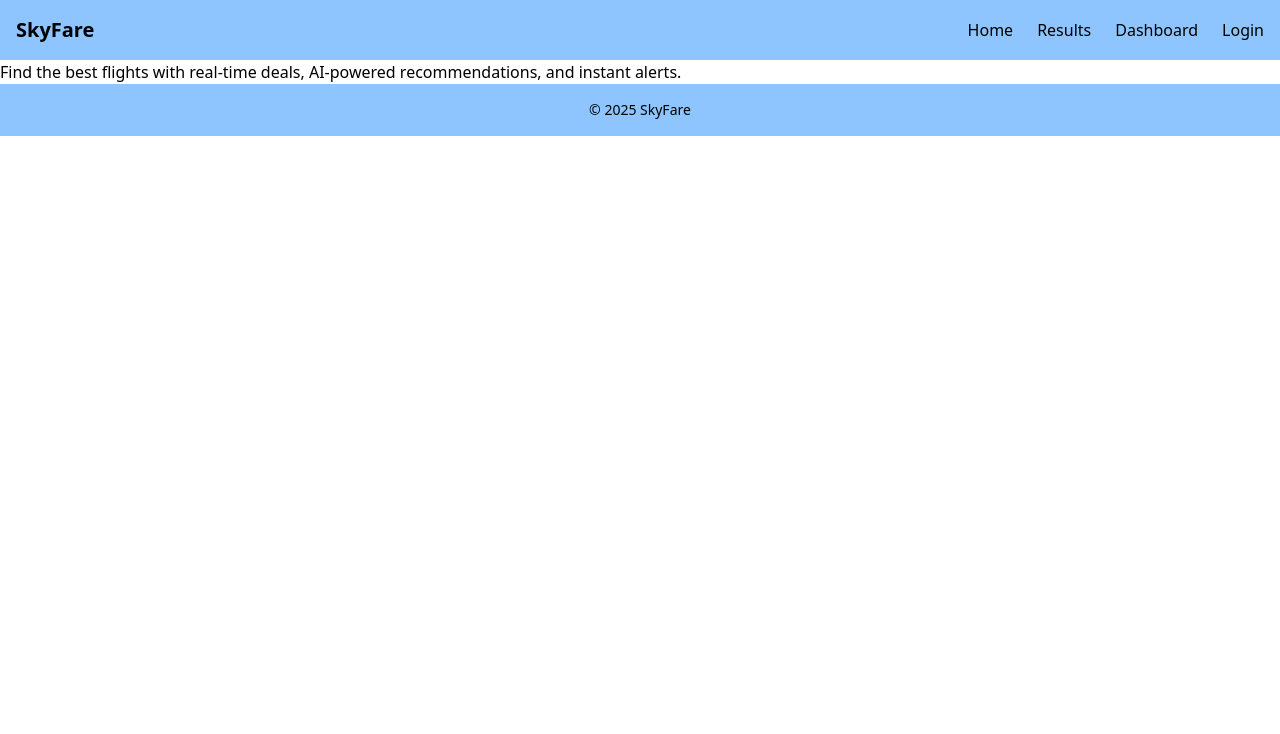
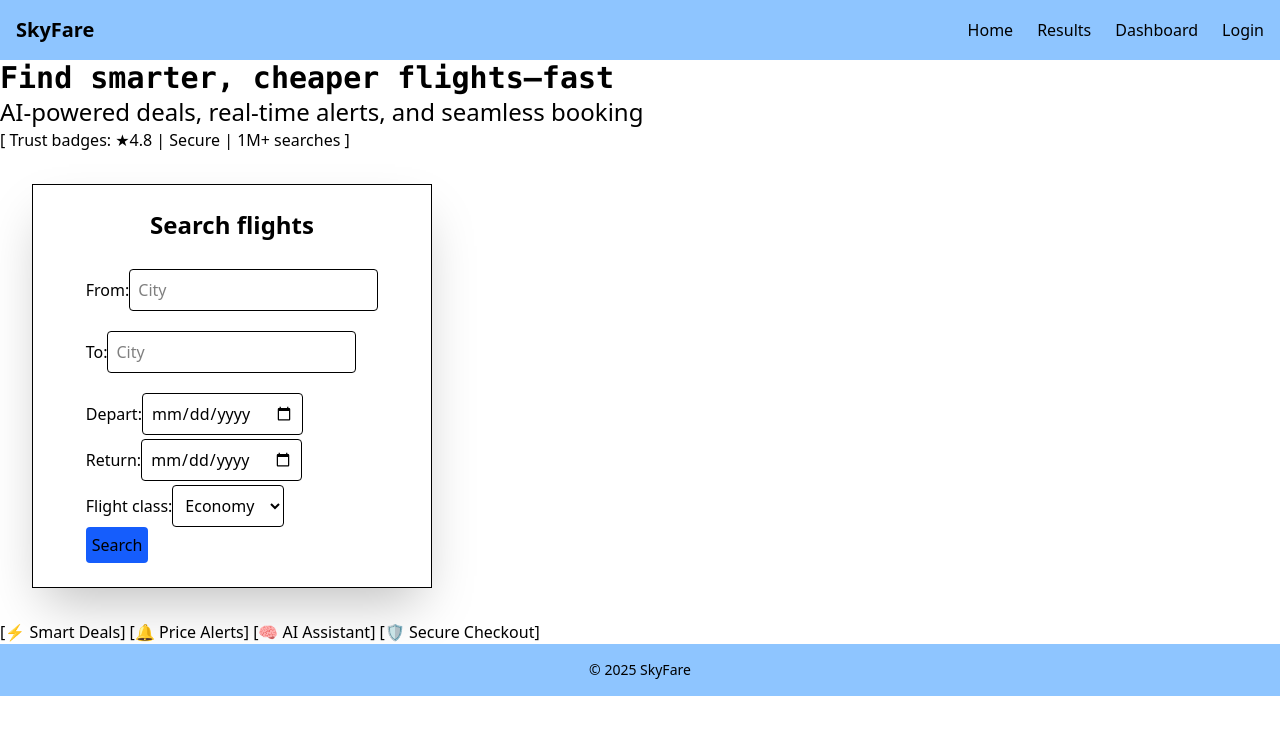
Before and after one commit to nancyerika04/SkyFare_client, a React (Vite) app: page / in a window 1280 px wide. Shown: the top 734 px of the page. Built offline with nearby package versions, Linux system fonts and the light colour scheme; no server answers.

Commit message:
styling searchfrom

```diff
--- a/src/components/searchForm.jsx
+++ b/src/components/searchForm.jsx
@@ -1,8 +1,57 @@
 import React from 'react'
+import { useState } from 'react'
 
 export default function searchForm() {
+  const[from, setFrom] = useState('');
+  const[to, setTo] = useState('');
+  const[depart, setDepart] = useState('');
+  const[returndate, setReturndate] = useState('');
+  const[flightclass, setFlightclass] = useState('');
+  const handleSubmit =(e) =>{
+  e.preventDefault();
+
+  const searchdata = {
+    from, to, depart, returndate, flightclass
+  };
+  console.log(searchdata);
+}
   return (
-    <div>
+    <div className='bg-white border m-8 w-100 flex justify-center items-center px-4 shadow-2xl'>
+      <form onSubmit={handleSubmit} className='p-6 '>
+        <h2 className='text-2xl text-center font-bold mb-6 '>Search flights</h2>
+
+        <div className='mb-4'>
+          <label>From:</label>
+          <input type="text" placeholder="City" value={from} onChange={(e)=>setFrom(e.target.value)} className='border rounded p-2 mt-1'></input>
+        </div>
+
+        <div className='mb-4'>
+          <label>To:</label>
+          <input type="text" placeholder="City" value={to} onChange={(e)=>setTo(e.target.value)} className='border rounded p-2 mt-1'></input>
+        </div>
+
+        <div >
+          <label>Depart:</label>
+          <input type="date" value={depart} onChange={(e)=>setDepart(e.target.value)} className='border rounded p-2 mt-1'></input>
+        </div>
+
+        <div>
+          <label>Return:</label>
+          <input type="date" value={returndate} onChange={(e)=>setReturndate(e.target.value)} className='border rounded p-2 mt-1'></input>
+        </div>
+
+        <div>
+          <label>Flight class:</label>
+          <select value={flightclass} onChange={(e)=>setFlightclass(e.target.value)} className='border rounded p-2 mt-1'>
+            <option> Economy </option>
+            <option> Premium </option>
+            <option> Bussiness </option>
+            <option> First </option>
+          </select>
+        </div>
+
+        <button type="submit" className='bg-blue-600 rounded hover:bg-blue-300 p-1.5 items-center'>Search</button>
+      </form>
 
     </div>
   )
--- a/src/pages/home.jsx
+++ b/src/pages/home.jsx
@@ -1,9 +1,14 @@
 import React from 'react'
+import SearchForm from '../components/searchForm'
 
 export default function Home() {
   return (
     <div>
-      <h1>Find the best flights with real-time deals, AI-powered recommendations, and instant alerts.</h1>
+      <h1 className='font-semibold font-mono text-3xl justify-center'>Find smarter, cheaper flights—fast</h1>
+      <h2 className='text-2xl'>AI-powered deals, real-time alerts, and seamless booking </h2>
+      <p>[ Trust badges:  ★4.8  |  Secure  |  1M+ searches ]</p>
+      <SearchForm/>
+      <p> [⚡ Smart Deals]   [🔔 Price Alerts]   [🧠 AI Assistant]   [🛡️ Secure Checkout] </p>
     </div>
   )
 }
```
